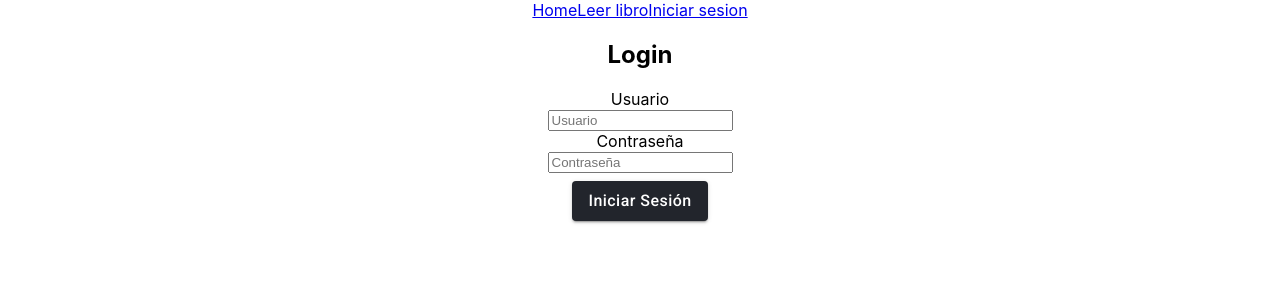
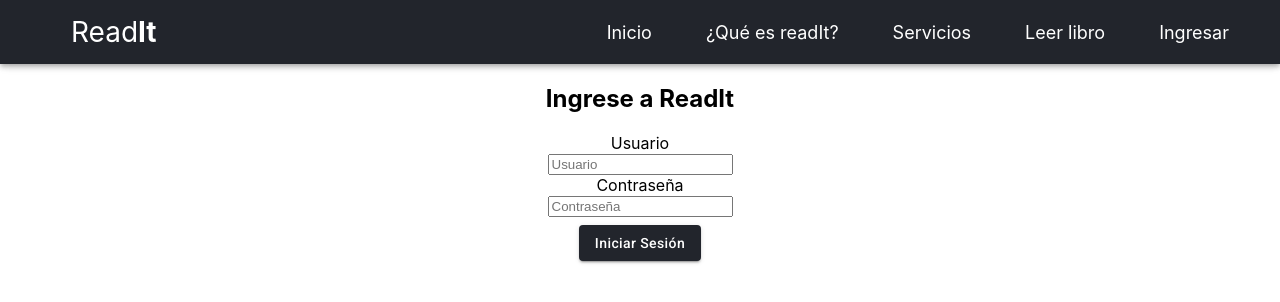
Before and after one commit to thehancode/ReadIt, a React (Create React App) app in the folder frontend/: page / in a window 1280 px wide. Shown: the top 302 px of the page. Built offline with nearby package versions, Linux system fonts and the light colour scheme.

Commit message:
NavBar
Agregamos estilos a la barra de navegación usando material UI

```diff
--- /dev/null
+++ b/frontend/src/ThemeConfig.js
@@ -0,0 +1,14 @@
+import { createMuiTheme} from '@material-ui/core/styles';
+
+const theme = createMuiTheme({
+    palette: {
+      primary: {
+        light: '#e76b79',
+        main: '#22252C',
+        dark: '#E14658',
+        contrastText: '#fff',
+      },
+    },
+  });
+
+  export default theme;
--- a/frontend/src/components/LoginForm.jsx
+++ b/frontend/src/components/LoginForm.jsx
@@ -2,31 +2,22 @@ import React, { useState } from "react";
 import * as userService from "../services/LoginService";
 import { useHistory } from "react-router-dom";
 
-import { createMuiTheme, makeStyles, ThemeProvider } from '@material-ui/core/styles';
+import { makeStyles, ThemeProvider } from '@material-ui/core/styles';
 import { Button } from "@material-ui/core"
+
+// Importamos los estilos de color del boton
+import theme from "../ThemeConfig"
 
 export const LoginForm = () => {
 
   // Sección para personalizar el boton a usar
 
   const useStyles = makeStyles((theme) => ({
-    margin: {
+    botonPersonalizado: {
       margin: theme.spacing(1),
       textTransform: 'none',
-      fontSize: '16px',
     },
   }));
-
-  const theme = createMuiTheme({
-    palette: {
-      primary: {
-        light: '#e76b79',
-        main: '#22252C',
-        dark: '#E14658',
-        contrastText: '#fff',
-      },
-    },
-  });
 
   const classes = useStyles();
 
@@ -57,7 +48,7 @@ export const LoginForm = () => {
   return (
     <>
       <form onSubmit={handleSubmit}>
-        <h2>Login</h2>
+        <h2>Ingrese a ReadIt</h2>
         Usuario
         <br />
         <input
@@ -77,7 +68,7 @@ export const LoginForm = () => {
         />
         <br />
         <ThemeProvider theme={theme}>
-          <Button variant="contained" color="primary" type="submit" className={classes.margin}>
+          <Button variant="contained" color="primary" type="submit" className={classes.botonPersonalizado}>
           Iniciar Sesión
           </Button>
         </ThemeProvider>
--- a/frontend/src/components/Navbar.jsx
+++ b/frontend/src/components/Navbar.jsx
@@ -1,12 +1,54 @@
 import React from "react";
-import { Link } from "react-router-dom";
+import Link from '@material-ui/core/Link';
+import { AppBar, makeStyles, Toolbar, Typography} from "@material-ui/core"
+
+const useStyles = makeStyles((theme)=>({
+  offset: theme.mixins.toolbar,
+  navbar:{
+    backgroundColor: '#22252C',
+    display:'flex',
+    flexDirection:'row',
+    justifyContent: 'space-between'
+  },
+  navLogo:{
+    flexGrow: 1,
+    fontSize: '28px',
+  },
+  navMenu:{
+    fontSize: '18px',
+    display: 'flex',
+    flexDirection: 'row',
+    flexGrow: 4,
+    justifyContent: 'flex-end',
+  },
+  submenu:{
+    margin: '0 1.5em',
+    '&:hover': {
+      color:'#C0B3A0',
+    }
+
+  }
+}));
 
 const Navbar = () => {
+
+  const classes = useStyles();
+
   return (
     <div>
-      <Link to="/home">Home</Link>
-      <Link to="/read">Leer libro</Link>
-      <Link to="/">Iniciar sesion</Link>
+      <AppBar>
+        <Toolbar className={classes.navbar}>
+          <Typography variant="p" color="inherit" className={classes.navLogo}>Read<b>It</b></Typography>
+          <Typography variant="p" color="inherit" className={classes.navMenu}>
+            <Link href="/home" color="inherit" underline="none" className={classes.submenu}>Inicio</Link>
+            <Link href="/" color="inherit"  underline="none" className={classes.submenu}>¿Qué es readIt?</Link>
+            <Link href="/" color="inherit"  underline="none" className={classes.submenu}>Servicios</Link>
+            <Link href="/read" color="inherit"  underline="none" className={classes.submenu}>Leer libro</Link>
+            <Link href="/" color="inherit"  underline="none" className={classes.submenu}>Ingresar</Link>
+          </Typography>
+        </Toolbar>
+      </AppBar>
+      <div className={classes.offset}></div>
     </div>
   );
 };
```
